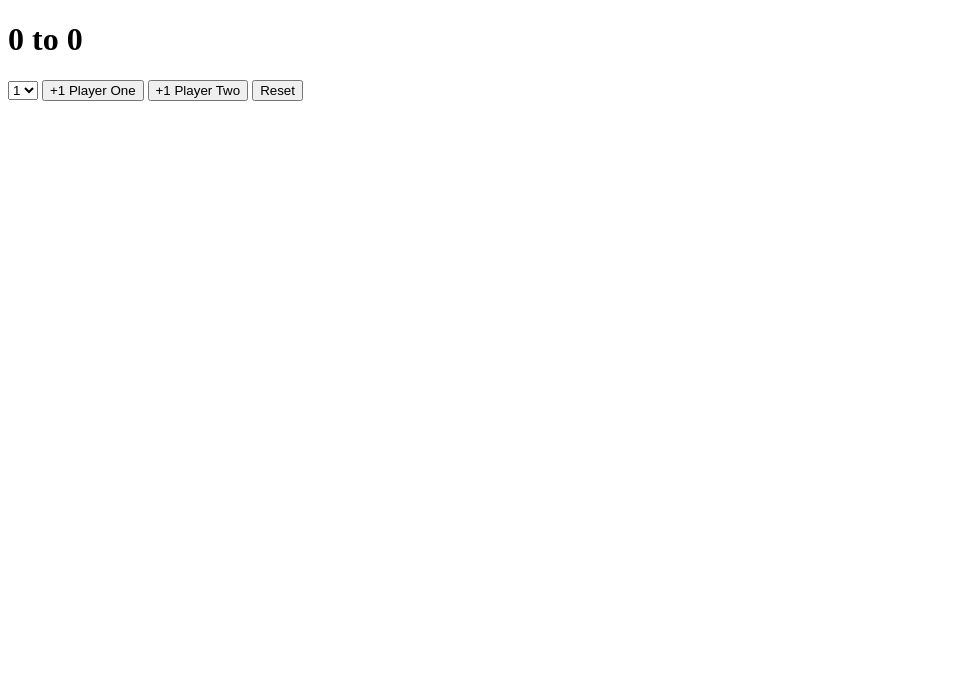
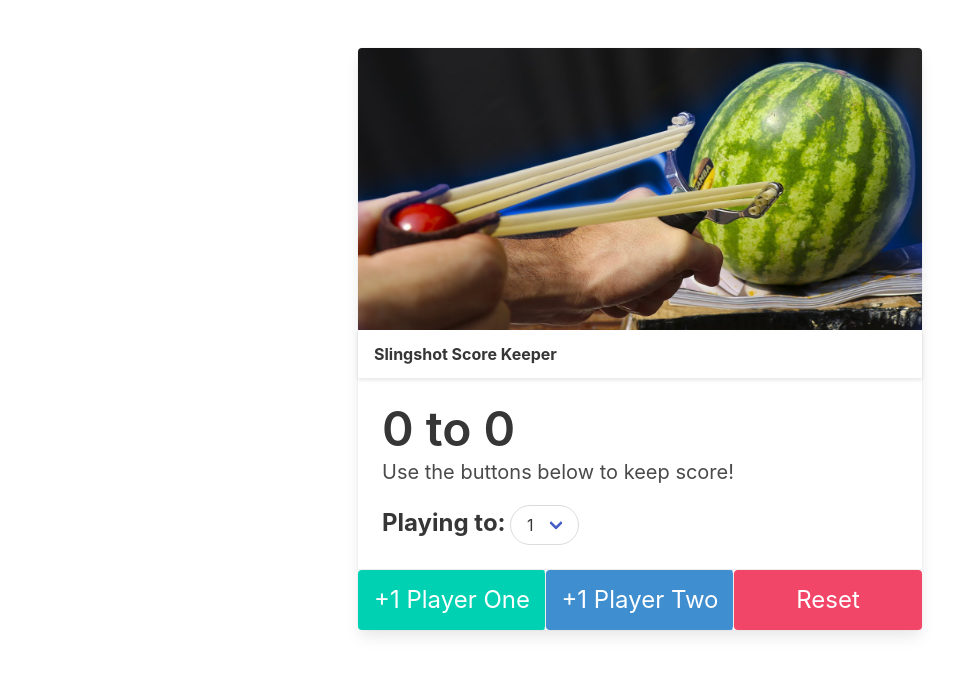
Before and after one commit to MatheusDeAquino/Slingshot-Score-Keeper, a plain HTML site: page index.html in a window 1280 px wide. Shown: the whole page, without its empty margins (0-979 px from the left). Drawn offline with nearby package versions, Linux system fonts and the light colour scheme.

Commit message:
add card, button style, colors, img, based on Bulba framework

```diff
--- a/app.js
+++ b/app.js
@@ -15,6 +15,10 @@ p1Button.addEventListener('click', function() {
         p1Score += 1;
         if(p1Score === limitScore){
             isGameOver = true;
+            player1.classList.add('has-text-success');
+            player2.classList.add('has-text-danger')
+            p1Button.disabled = true;
+            p2Button.disabled = true;
         }
         player1.textContent = p1Score;
     }
@@ -24,6 +28,10 @@ p2Button.addEventListener('click', function() {
         p2Score += 1;
         if(p2Score === limitScore){
             isGameOver = true;
+            player1.classList.add('has-text-success');
+            player2.classList.add('has-text-danger')
+            p1Button.disabled = true;
+            p2Button.disabled = true;
         }
         player2.textContent = p2Score;
     }
@@ -41,4 +49,8 @@ function reset(){
     p2Score = 0;
     player1.textContent = 0;
     player2.textContent = 0;
+    player1.classList.remove('has-text-success', 'has-text-danger');
+    player2.classList.remove('has-text-success', 'has-text-danger');
+    p1Button.disabled = false;
+    p2Button.disabled = false;
 }
--- a/index.html
+++ b/index.html
@@ -6,10 +6,31 @@
     <meta http-equiv="X-UA-Compatible" content="IE=edge">
     <meta name="viewport" content="width=device-width, initial-scale=1.0">
     <title>Score Keeper</title>
+    <link rel="stylesheet" href="https://cdn.jsdelivr.net/npm/bulma@0.9.2/css/bulma.min.css">
 </head>
 
 <body>
-    <h1><span id="player1">0</span> to <span id="player2">0</span></h1>
+    <section class="section">
+        <div class="container">
+            <div class="columns">
+                <div class="column is-half is-offset-one-quarter">
+                    <div class="card">
+                        <div class="card-image">
+                            <figure class="image is-2by1">
+                                <img src="./img/slingshot.jpg" alt="Slingshot pointing to a watermelon">
+                            </figure>
+                        </div>
+                        <header class="card-header">
+                            <p class="card-header-title">
+                                Slingshot Score Keeper
+                            </p>
+                        </header>
+                        <div class="card-content">
+                            <div class="content">
+                                <h1 class="title is-1"><span id="player1">0</span> to <span id="player2">0</span></h1>
+                                <p class="subtitle">Use the buttons below to keep score!</p>
+                                <label for="select" class="label is-large is-inline">Playing to:</label>
+                                <div class="select is-rounded">
                                     <select name="" id="select">
                                         <option value="1">1</option>
                                         <option value="2">2</option>
@@ -17,11 +38,21 @@
                                         <option value="4">4</option>
                                         <option value="5">5</option>
                                     </select>
-    <button id="p1Button">+1 Player One</button>
-    <button id="p2Button">+1 Player Two</button>
-    <button id="reset">Reset</button>
-
-
+                                </div>
+                            </div>
+                        </div>
+                        <footer class="card-footer">
+                            <button id="p1Button" class="is-primary button card-footer-item is-large"> +1 Player
+                                One</button>
+                            <button id="p2Button" class="is-info button card-footer-item is-large"> +1 Player
+                                Two</button>
+                            <button id="reset" class="is-danger button card-footer-item is-large">Reset</button>
+                        </footer>
+                    </div>
+                </div>
+            </div>
+        </div>
+    </section>
     <script src="app.js"></script>
 </body>
 
```
Also changed, not shown: img/slingshot.jpg (added). Lines whose indentation alone changed are shown as unchanged.
